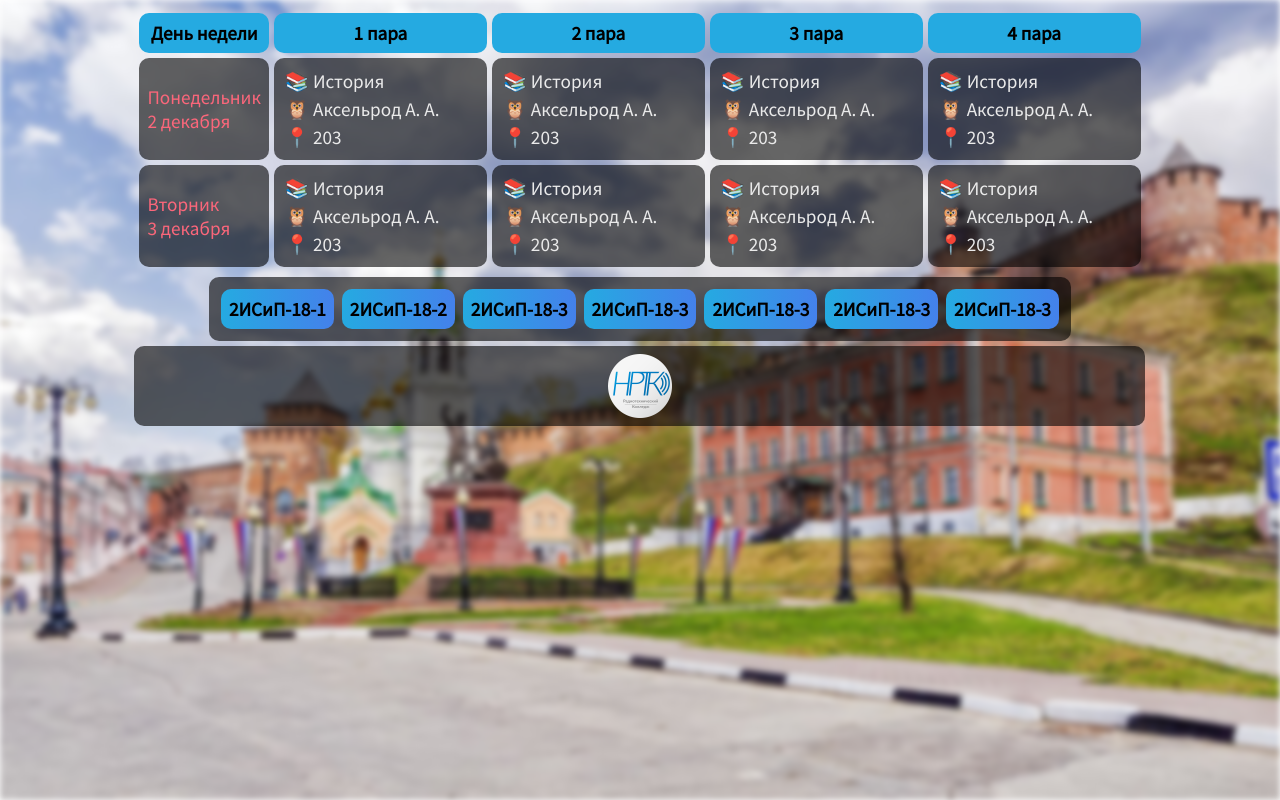
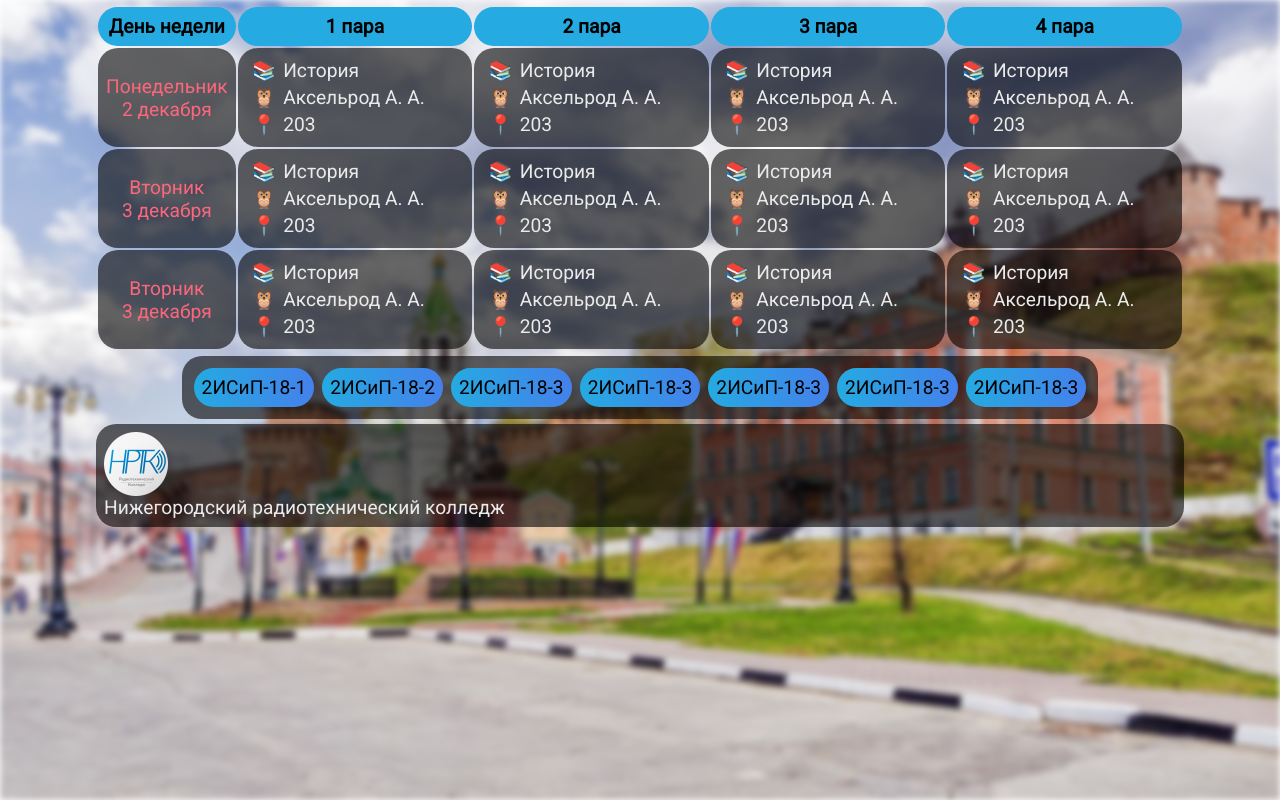
Before and after one commit to F1uctus/NNTC-schedule, a Gatsby site: page / in a window 1280 px wide. Built offline with nearby package versions, Linux system fonts and the light colour scheme; Gatsby itself is replaced by a stand-in of ours.

Commit message:
Some stylesheets fixes.

```diff
--- a/package.json
+++ b/package.json
@@ -1,7 +1,7 @@
 {
-  "name": "gatsby-starter-hello-world",
+  "name": "nntc-schedule",
   "private": true,
-  "description": "A simplified bare-bones starter for Gatsby",
+  "description": "Timetable for NNTC",
   "version": "0.1.0",
   "license": "MIT",
   "scripts": {
--- a/src/pages/index.js
+++ b/src/pages/index.js
@@ -8,7 +8,7 @@ let hours = new Date().getHours()
 let bgImg = hours < 7 || hours > 18 ? nImg : dImg
 
 const Background = styled.div`
-  position: absolute;
+  position: fixed;
   top: 0;
   left: 0;
   right: 0;
@@ -26,6 +26,7 @@ const Logo = styled.div`
   background: url("${logoImg}") no-repeat;
   background-size: 64px 64px;
   min-width: 64px;
+  max-width: 64px;
   min-height: 64px;
 `
 
@@ -103,6 +104,12 @@ export default ({ pageContext: { days } }) => (
             <LessonCell name="История" teacher="Аксельрод А. А." place="203" />
             <LessonCell name="История" teacher="Аксельрод А. А." place="203" />
           </DayRow>
+          <DayRow weekDay="Вторник" day="3 декабря">
+            <LessonCell name="История" teacher="Аксельрод А. А." place="203" />
+            <LessonCell name="История" teacher="Аксельрод А. А." place="203" />
+            <LessonCell name="История" teacher="Аксельрод А. А." place="203" />
+            <LessonCell name="История" teacher="Аксельрод А. А." place="203" />
+          </DayRow>
         </tbody>
       </table>
       <article style={{ width: "fit-content" }}>
@@ -129,8 +136,8 @@ export default ({ pageContext: { days } }) => (
         </a>
       </article>
       <footer>
-        <Logo></Logo>
-
+        <a href="https://nntc.nnov.ru"><Logo></Logo></a>
+        Нижегородский радиотехнический колледж
       </footer>
     </section>
   </main>
--- a/src/styles/styles.scss
+++ b/src/styles/styles.scss
@@ -1,78 +1,98 @@
-@import url(https://fonts.googleapis.com/css?family=Source+Sans+Pro);
+@import url(https://fonts.googleapis.com/css?family=Roboto);
 
-$bordRad: 10px;
-$pad: 8px;
-$darkBg: rgba(0, 0, 0, 0.6);
+$padding: 8px;
+$max-mobile-w: 640px;
 
-main {
-  font-family: "Source Sans Pro", sans-serif;
+// base classes
+.container {
+  border-radius: 20px;
+  padding: $padding;
+}
+
+.dark-container {
+  @extend .container;
+  background-color: rgba(0, 0, 0, 0.6);
+  animation: scale-in-center 0.5s cubic-bezier(0.25, 0.46, 0.45, 0.94);
+}
+
+// ============
+body {
+  margin: 0;
+  font-family: "Roboto", sans-serif;
   color: #eaeaea;
 }
 
 section {
-  > *:not(:last-child) {
+  margin: auto 1vw;
+  > * {
     margin: 5px auto;
   }
-
-  @media only screen and (min-width: 1024px) {
-    width: 80%;
+  @media screen and (min-width: 1024px) {
+    // side space on laptops
+    width: 85%;
     margin: auto;
     font-size: 1.5vw;
   }
 }
 
-article,
-footer {
-  padding: $pad;
+article {
+  @extend .dark-container;
   display: flex;
   justify-content: center;
   flex-flow: row wrap;
-  border-radius: $bordRad;
-  background-color: $darkBg;
-  animation: scale-in-center 0.5s cubic-bezier(0.25, 0.46, 0.45, 0.94) both;
+  animation: scale-in-center 0.7s cubic-bezier(0.25, 0.46, 0.45, 0.94);
+}
+
+footer {
+  @extend .dark-container;
 }
 
 #scheduleTable {
   width: 100%;
-  border-spacing: 5px;
-
-  > thead > tr > th {
-    padding: $pad;
-    border-radius: $bordRad;
+  > thead {
+    @media screen and (max-width: $max-mobile-w) {
+      // hide timetable headers on mobile
+      display: none;
+    }
+    > tr > th {
+      @extend .container;
       text-align: center;
       color: #000000;
       background-color: #25aae1;
     }
-
-  > tbody {
-    margin: 10px;
-
-    > tr {
+  }
+  > tbody > tr {
     &:hover {
+      @media screen and (min-width: $max-mobile-w) {
+        // row highlighting on wide screens
         background-color: rgba(30, 30, 30, 0.6);
       }
-
+    }
     > td {
-        padding: $pad;
-        border-radius: $bordRad;
-        background-color: $darkBg;
-        animation: swing-in-top-fwd 0.8s cubic-bezier(0.175, 0.885, 0.32, 1.275);
-
+      @extend .dark-container;
+      animation: swing-in-top-fwd 0.7s cubic-bezier(0.175, 0.885, 0.32, 1.275);
       &:first-child {
+        // header
         color: #fb667a;
+        text-align: center;
       }
-
       &:hover {
+        // animated lesson cell
         background-color: #fff842;
         color: #403e10;
-          font-weight: bold;
-          box-shadow: #7f7c21 -1px 1px, #7f7c21 -2px 2px, #7f7c21 -3px 3px,
-            #7f7c21 -4px 4px, #7f7c21 -5px 5px, #7f7c21 -6px 6px;
-          /* cell hover animation */
-          transform: translate3d(6px, -6px, 0);
+        box-shadow: #7f7c21 -3px 3px;
+        transform: translate3d(3px, -3px, 0);
         transition-duration: 0.3s;
         transition-property: all;
         transition-timing-function: line;
+      }
+      @media screen and (max-width: $max-mobile-w) {
+        // stack cells
+        display: block;
+        margin: 0 0 3px 0;
+        padding: 0px;
+        &:first-child {
+          padding: $padding;
         }
       }
     }
@@ -80,24 +100,30 @@ footer {
 }
 
 .lessonCell {
-  > tbody > tr {
-    font-weight: "bold";
-
+  width: 100%;
+  > tbody {
+    @media screen and (max-width: $max-mobile-w) {
+      // lesson cell -> row on mobile
+      display: flex;
+      justify-content: space-evenly;
+      > tr {
+        display: inline;
+      }
+    }
+    > tr {
       > td:first-child {
         text-align: center;
       }
     }
   }
+}
 
 .groupBtn {
+  @extend .container;
   text-decoration: none;
-  font-weight: bold;
   color: #000000;
-  padding: $pad;
   margin: 4px;
   border: none;
-  border-radius: $bordRad;
-  min-width: fit-content;
   background-image: linear-gradient(
     to right,
     #25aae1,
@@ -107,54 +133,12 @@ footer {
   );
   background-size: 300% 100%;
   transition: all 0.4s ease-in-out;
-
   &:hover {
     background-position: 100% 0;
   }
 }
 
-#nntc-name {
-  font-size: default;
-}
-
-/* portrait table layout */
-@media screen and (max-width: 640px) {
-  #scheduleTable {
-    > thead {
-      display: none;
-    }
-
-    > tbody > tr {
-      &:hover {
-        background-color: #00000000;
-      }
-
-      > td {
-        display: block;
-        margin: 0 0 3px 0;
-        padding: 0px;
-
-        &:first-child {
-          padding: $pad;
-          text-align: center;
-        }
-      }
-    }
-  }
-
-  .lessonCell {
-    width: 100%;
-    > tbody {
-      display: flex;
-      justify-content: space-evenly;
-      > tr {
-        display: inline;
-      }
-    }
-  }
-}
-
-/* load animations */
+// load animations
 @keyframes swing-in-top-fwd {
   0% {
     transform: rotateX(-100deg);
```
Lines whose indentation alone changed are shown as unchanged.
